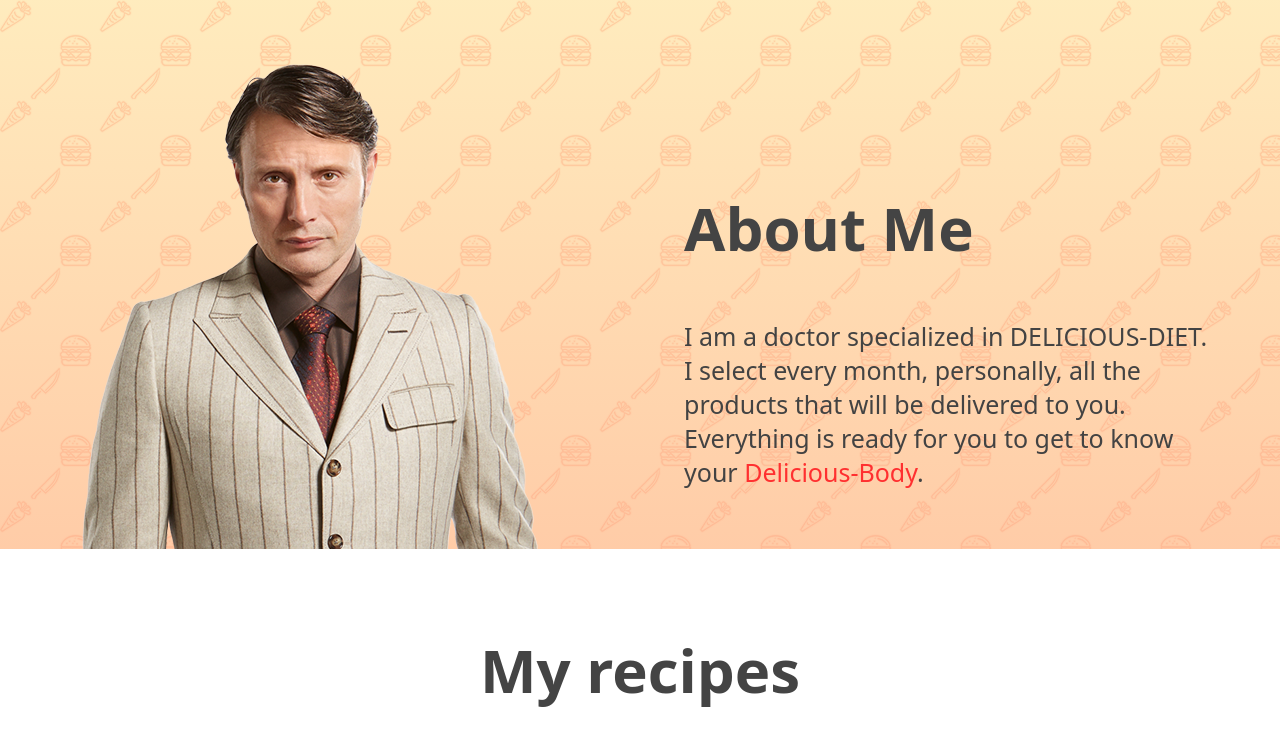
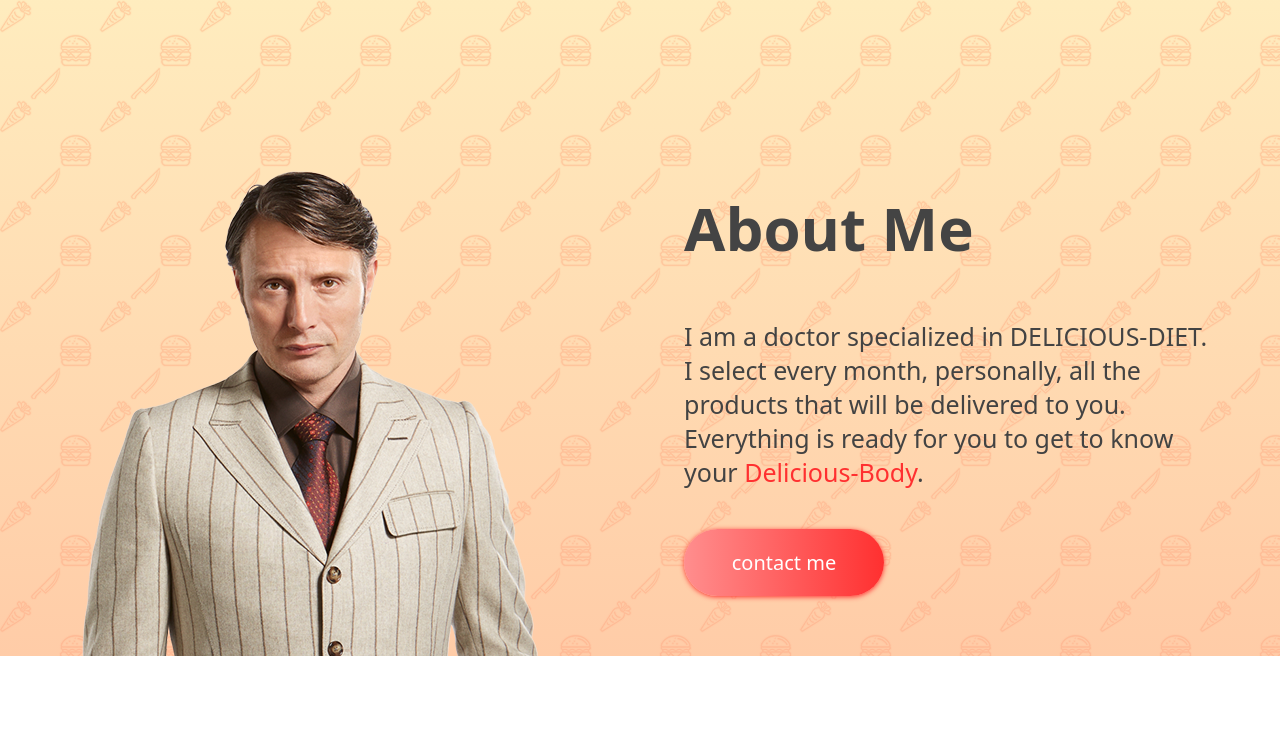
Before and after one commit to Moringar/OFP-Skip-diet, a plain HTML site: page index.html in a window 1280 px wide. Shown: the part 970-1703 px from the top of the page. Drawn offline with Linux system fonts and the light colour scheme.

Commit message:
add missing button
"contact me"

```diff
--- a/index.html
+++ b/index.html
@@ -28,6 +28,8 @@
             <section id="aboutMe" class="subContainer">
                 <h2> About Me</h2>
                 <p>I am a doctor specialized in DELICIOUS-DIET. I select every month, personally, all the products that will be delivered to you. Everything is ready for you to get to know your <span class="highlight">Delicious-Body</span>.</p>
+
+                <button>contact me</button>
             </section>
         </main>
 
--- a/styles/general.css
+++ b/styles/general.css
@@ -71,5 +71,15 @@ button{
     border-radius: 90px;
     border: none;
 
+    box-shadow: 0px 1px 5px #FF3030 ;
+
     margin: 20px;
 }
+
+button:hover{
+    background: linear-gradient( 90deg, #ff8e8e, #ff8787);
+}
+button:active{
+    background: #FF3030;
+
+}
```
